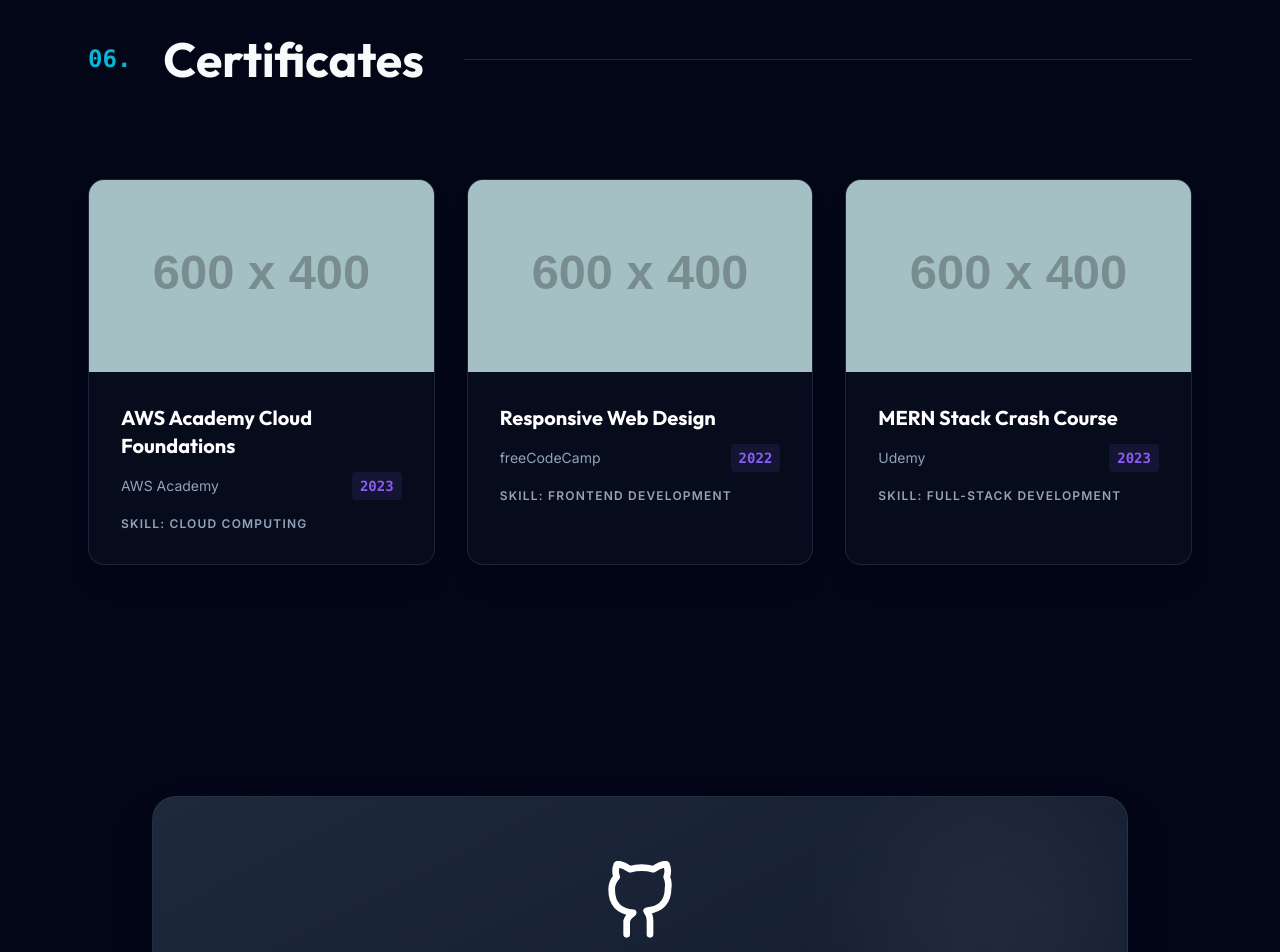
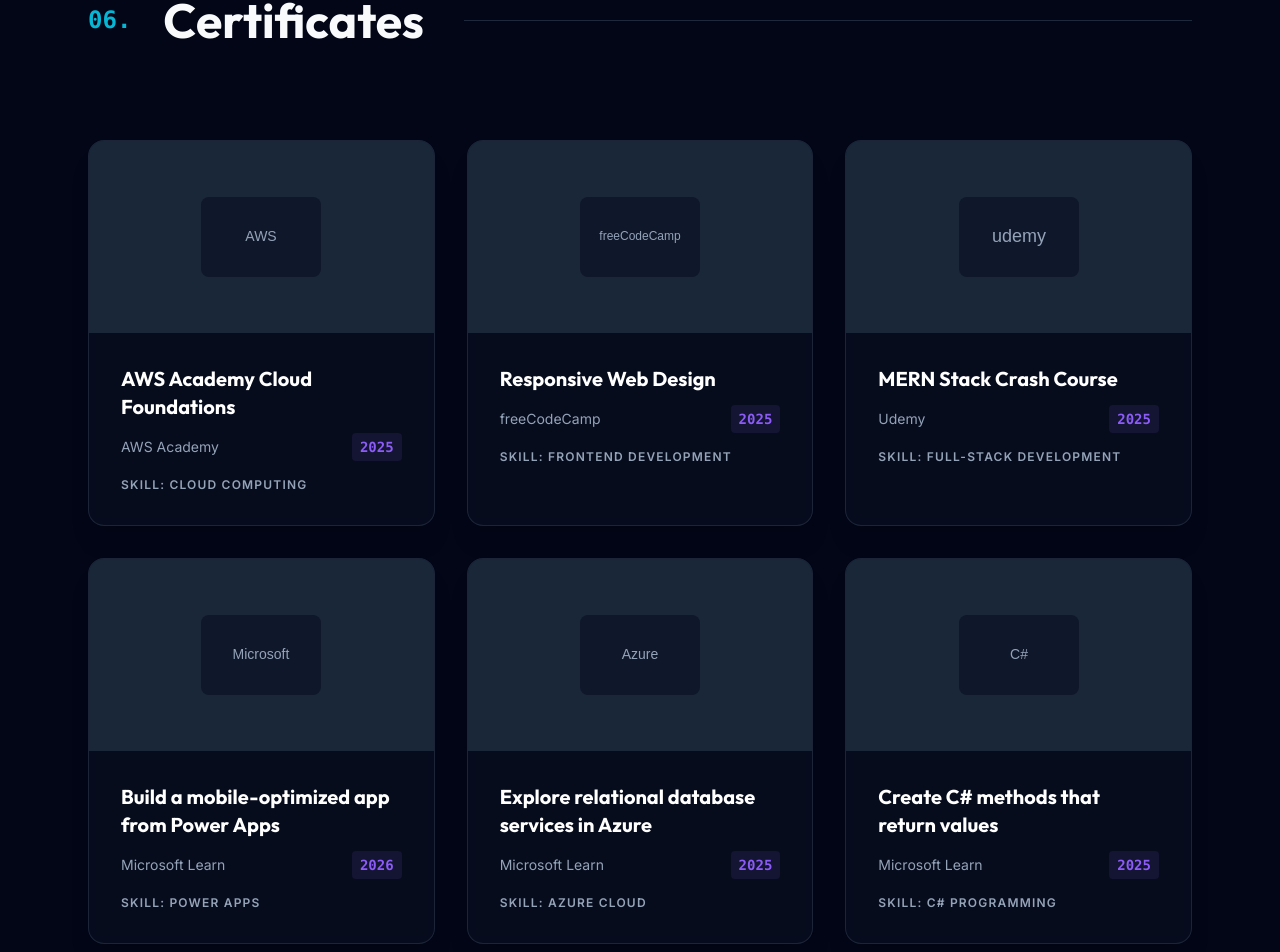
Before and after one commit to lochanajayasinghe/ppw-portfolio-mern, a React (Vite) app in the folder frontend/: page / in a window 1280 px wide. Shown: the part 7273-8225 px from the top of the page. Built offline with nearby package versions, Linux system fonts and the light colour scheme.

Commit message:
Update Certificates.jsx

```diff
--- a/frontend/src/components/Certificates.jsx
+++ b/frontend/src/components/Certificates.jsx
@@ -1,24 +1,50 @@
 import { motion } from 'framer-motion';
 
 const Certificates = () => {
+  // Images expected to live in `src/assets/certs/`.
+  // Add logos named: aws.png, freecodecamp.png, udemy.png, microsoft.png, azure.png, csharp.png
   const certs = [
     {
       title: "AWS Academy Cloud Foundations",
       platform: "AWS Academy",
-      year: "2023",
-      skill: "Cloud Computing"
+      year: "2025",
+      skill: "Cloud Computing",
+      image: "/certs/aws.svg"
     },
     {
       title: "Responsive Web Design",
       platform: "freeCodeCamp",
-      year: "2022",
-      skill: "Frontend Development"
+      year: "2025",
+      skill: "Frontend Development",
+      image: "/certs/freecodecamp.svg"
     },
     {
       title: "MERN Stack Crash Course",
       platform: "Udemy",
-      year: "2023",
-      skill: "Full-Stack Development"
+      year: "2025",
+      skill: "Full-Stack Development",
+      image: "/certs/udemy.svg"
+    },
+    {
+      title: "Build a mobile-optimized app from Power Apps",
+      platform: "Microsoft Learn",
+      year: "2026",
+      skill: "Power Apps",
+      image: "/certs/microsoft.svg"
+    },
+    {
+      title: "Explore relational database services in Azure",
+      platform: "Microsoft Learn",
+      year: "2025",
+      skill: "Azure Cloud",
+      image: "/certs/azure.svg"
+    },
+    {
+      title: "Create C# methods that return values",
+      platform: "Microsoft Learn",
+      year: "2025",
+      skill: "C# Programming",
+      image: "/certs/csharp.svg"
     }
   ];
 
@@ -44,12 +70,13 @@
             key={index}
             className="glass-card overflow-hidden group"
           >
-            <div className="h-48 bg-slate-800 relative overflow-hidden">
+            <div className="h-48 bg-slate-800 relative overflow-hidden flex items-center justify-center p-4">
               <div className="absolute inset-0 bg-accentCyan/20 group-hover:bg-transparent transition-colors duration-500 z-10 mix-blend-multiply"></div>
               <img
-                src={`https://via.placeholder.com/600x400/0f172a/94a3b8?text=Certificate`}
+                src={cert.image || `https://via.placeholder.com/600x400/0f172a/94a3b8?text=Certificate`}
                 alt={cert.title}
-                className="w-full h-full object-cover grayscale group-hover:grayscale-0 transition-all duration-700 group-hover:scale-110"
+                onError={(e) => { e.currentTarget.src = `https://via.placeholder.com/600x400/0f172a/94a3b8?text=Certificate`; }}
+                className="max-h-28 w-auto object-contain transition-all duration-700 group-hover:scale-105 z-20"
               />
             </div>
             <div className="p-8">
```
